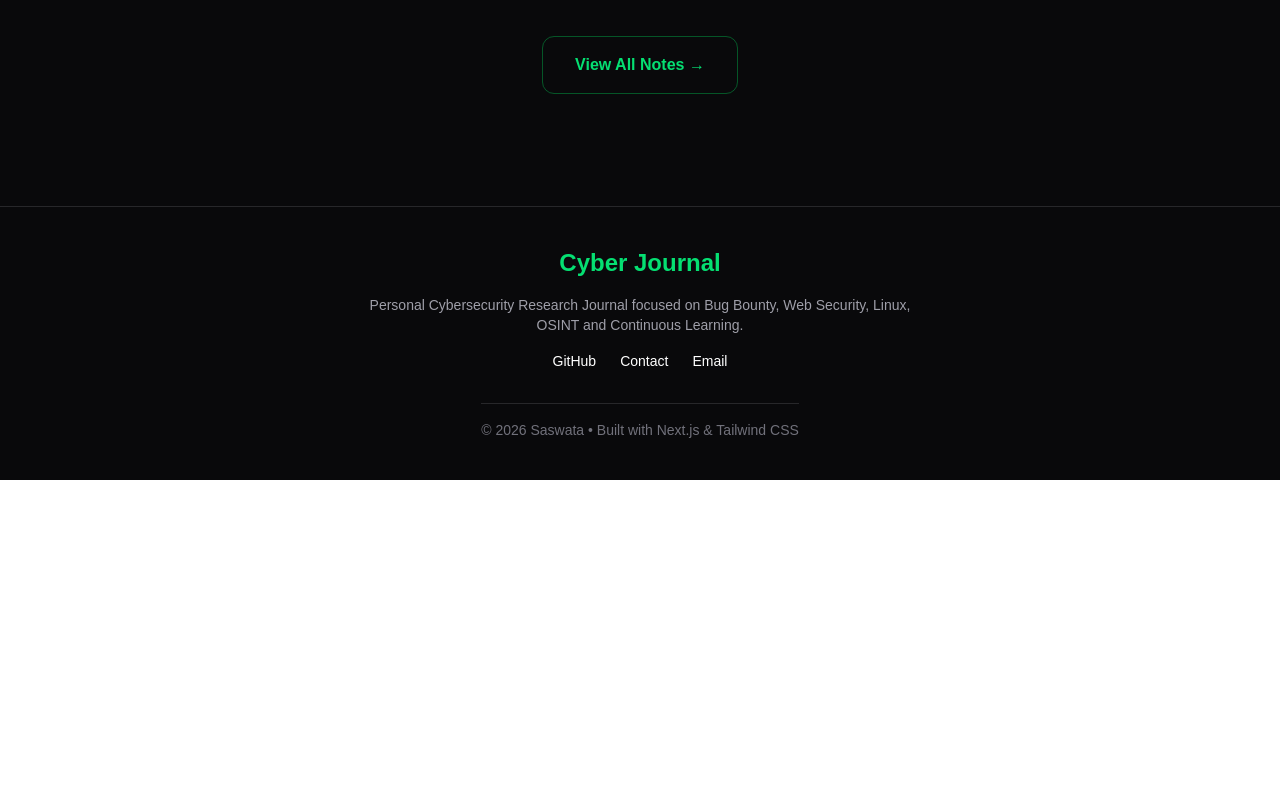
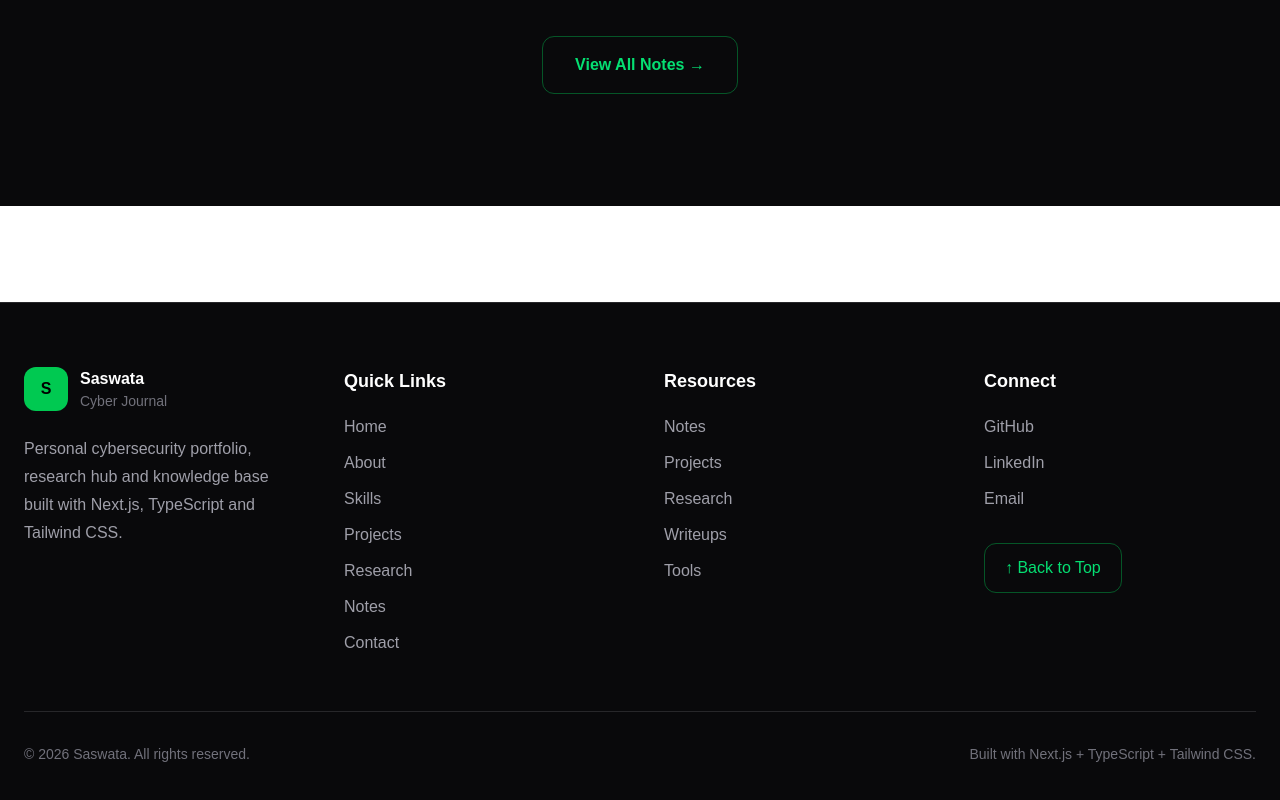
Before and after one commit to tatai5/my-cyber-site, a Next.js app: page / in a window 1280 px wide. Shown: the part 5352-6152 px from the top of the page. Before the commit the page ends 5832 px from the top, so only its background shows below. Built offline with nearby package versions, Linux system fonts and the light colour scheme.

Commit message:
feat: add footer and SEO foundation

```diff
--- a/src/app/layout.tsx
+++ b/src/app/layout.tsx
@@ -15,7 +15,8 @@ const geistMono = Geist_Mono({
 });
 
 export const metadata: Metadata = {
-  metadataBase: new URL("https://example.com"),
+  metadataBase: new URL("https://your-domain.com"),
+  manifest: "/site.webmanifest",
 
   title: {
     default: "Saswata | Cybersecurity Research",
@@ -50,12 +51,26 @@ export const metadata: Metadata = {
   robots: {
     index: true,
     follow: true,
+    nocache: false,
+    googleBot: {
+      index: true,
+      follow: true,
+      "max-image-preview": "large",
+      "max-video-preview": -1,
+      "max-snippet": -1,
+    },
   },
+
+  alternates: {
+    canonical: "https://your-domain.com",
+  },
+
+  category: "technology",
 
   openGraph: {
     type: "website",
     locale: "en_US",
-    url: "https://example.com",
+    url: "https://your-domain.com",
     siteName: "Cyber Journal",
 
     title: "Saswata | Cybersecurity Research",
@@ -96,7 +111,7 @@ export default function RootLayout({
       data-scroll-behavior="smooth"
       className={`${geistSans.variable} ${geistMono.variable} h-full antialiased`}
     >
-      <body className="min-h-full flex flex-col bg-[#09090B] text-white">
+      <body className="min-h-full flex flex-col bg-[#09090B] text-white antialiased selection:bg-green-500 selection:text-black">
         {children}
       </body>
     </html>
--- /dev/null
+++ b/src/app/robots.ts
@@ -0,0 +1,19 @@
+import { MetadataRoute } from "next";
+
+export default function robots(): MetadataRoute.Robots {
+  const baseUrl = "https://your-domain.com";
+
+  return {
+    rules: {
+      userAgent: "*",
+      allow: "/",
+      disallow: [
+        "/api/",
+      ],
+    },
+
+    sitemap: `${baseUrl}/sitemap.xml`,
+
+    host: baseUrl,
+  };
+}
--- /dev/null
+++ b/src/app/sitemap.ts
@@ -0,0 +1,50 @@
+import { MetadataRoute } from "next";
+
+export default function sitemap(): MetadataRoute.Sitemap {
+  const baseUrl = "https://your-domain.com";
+
+  return [
+    {
+      url: `${baseUrl}/`,
+      lastModified: new Date(),
+      changeFrequency: "weekly",
+      priority: 1,
+    },
+    {
+      url: `${baseUrl}/notes`,
+      lastModified: new Date(),
+      changeFrequency: "weekly",
+      priority: 0.9,
+    },
+    {
+      url: `${baseUrl}/projects`,
+      lastModified: new Date(),
+      changeFrequency: "monthly",
+      priority: 0.9,
+    },
+    {
+      url: `${baseUrl}/research`,
+      lastModified: new Date(),
+      changeFrequency: "monthly",
+      priority: 0.8,
+    },
+    {
+      url: `${baseUrl}/tools`,
+      lastModified: new Date(),
+      changeFrequency: "monthly",
+      priority: 0.8,
+    },
+    {
+      url: `${baseUrl}/writeups`,
+      lastModified: new Date(),
+      changeFrequency: "monthly",
+      priority: 0.8,
+    },
+    {
+      url: `${baseUrl}/contact`,
+      lastModified: new Date(),
+      changeFrequency: "yearly",
+      priority: 0.7,
+    },
+  ];
+}
--- a/src/components/Footer.tsx
+++ b/src/components/Footer.tsx
@@ -1,50 +1,110 @@
+import Link from "next/link";
+
+const quickLinks = [
+  { label: "Home", href: "/" },
+  { label: "About", href: "/#about" },
+  { label: "Skills", href: "/#skills" },
+  { label: "Projects", href: "/#projects" },
+  { label: "Research", href: "/#research" },
+  { label: "Notes", href: "/notes" },
+  { label: "Contact", href: "/contact" },
+];
+
+const resources = [
+  { label: "Notes", href: "/notes" },
+  { label: "Projects", href: "/projects" },
+  { label: "Research", href: "/research" },
+  { label: "Writeups", href: "/writeups" },
+  { label: "Tools", href: "/tools" },
+];
+
+const social = [
+  { label: "GitHub", href: "https://github.com/" },
+  { label: "LinkedIn", href: "#" },
+  { label: "Email", href: "mailto:contact@example.com" },
+];
+
 export default function Footer() {
   return (
-    <footer className="border-t border-zinc-800 bg-zinc-950 py-10 text-white">
-      <div className="mx-auto max-w-6xl px-6">
-
-        <div className="flex flex-col items-center gap-4 text-center">
-
-          <h2 className="text-2xl font-bold text-green-400">
-            Cyber Journal
-          </h2>
-
-          <p className="max-w-xl text-sm text-zinc-400">
-            Personal Cybersecurity Research Journal focused on
-            Bug Bounty, Web Security, Linux, OSINT and Continuous Learning.
-          </p>
-
-          <div className="flex gap-6 text-sm">
-
-            <a
-              href="#"
-              className="transition hover:text-green-400"
-            >
-              GitHub
-            </a>
-
-            <a
-              href="#"
-              className="transition hover:text-green-400"
-            >
-              Contact
-            </a>
-
-            <a
-              href="#"
-              className="transition hover:text-green-400"
-            >
-              Email
-            </a>
-
+    <footer className="mt-24 border-t border-zinc-800 bg-[#09090B]">
+      <div className="mx-auto max-w-7xl px-6 py-16">
+        <div className="grid gap-12 md:grid-cols-2 xl:grid-cols-4">
+          {/* Brand */}
+          <div>
+            <div className="flex items-center gap-3">
+              <div className="flex h-11 w-11 items-center justify-center rounded-xl bg-green-500 font-bold text-black">
+                S
+              </div>
+              <div>
+                <h2 className="font-bold text-white">Saswata</h2>
+                <p className="text-sm text-zinc-500">Cyber Journal</p>
+              </div>
+            </div>
+            <p className="mt-6 leading-7 text-zinc-400">
+              Personal cybersecurity portfolio, research hub and knowledge base
+              built with Next.js, TypeScript and Tailwind CSS.
+            </p>
           </div>
 
-          <div className="mt-4 border-t border-zinc-800 pt-4 text-sm text-zinc-500">
-            © 2026 Saswata • Built with Next.js & Tailwind CSS
+          {/* Quick Links */}
+          <div>
+            <h3 className="mb-5 text-lg font-semibold text-white">Quick Links</h3>
+            <ul className="space-y-3">
+              {quickLinks.map((link) => (
+                <li key={link.label}>
+                  <Link href={link.href} className="text-zinc-400 hover:text-green-400">
+                    {link.label}
+                  </Link>
+                </li>
+              ))}
+            </ul>
           </div>
 
+          {/* Resources */}
+          <div>
+            <h3 className="mb-5 text-lg font-semibold text-white">Resources</h3>
+            <ul className="space-y-3">
+              {resources.map((link) => (
+                <li key={link.label}>
+                  <Link href={link.href} className="text-zinc-400 hover:text-green-400">
+                    {link.label}
+                  </Link>
+                </li>
+              ))}
+            </ul>
+          </div>
+
+          {/* Connect */}
+          <div>
+            <h3 className="mb-5 text-lg font-semibold text-white">Connect</h3>
+            <ul className="space-y-3">
+              {social.map((link) => (
+                <li key={link.label}>
+                  <a
+                    href={link.href}
+                    target={link.href.startsWith("http") ? "_blank" : undefined}
+                    rel="noreferrer"
+                    className="text-zinc-400 hover:text-green-400"
+                  >
+                    {link.label}
+                  </a>
+                </li>
+              ))}
+            </ul>
+            <Link
+              href="/"
+              className="mt-8 inline-flex rounded-xl border border-green-500/40 px-5 py-3 text-green-400 hover:bg-green-500 hover:text-black"
+            >
+              ↑ Back to Top
+            </Link>
+          </div>
         </div>
 
+        {/* Bottom Bar */}
+        <div className="mt-14 flex flex-col items-center justify-between gap-4 border-t border-zinc-800 pt-8 text-sm text-zinc-500 md:flex-row">
+          <p>© 2026 Saswata. All rights reserved.</p>
+          <p>Built with Next.js + TypeScript + Tailwind CSS.</p>
+        </div>
       </div>
     </footer>
   );
```
Also changed, not shown: public/logo.svg (added), public/site.webmanifest (added).
